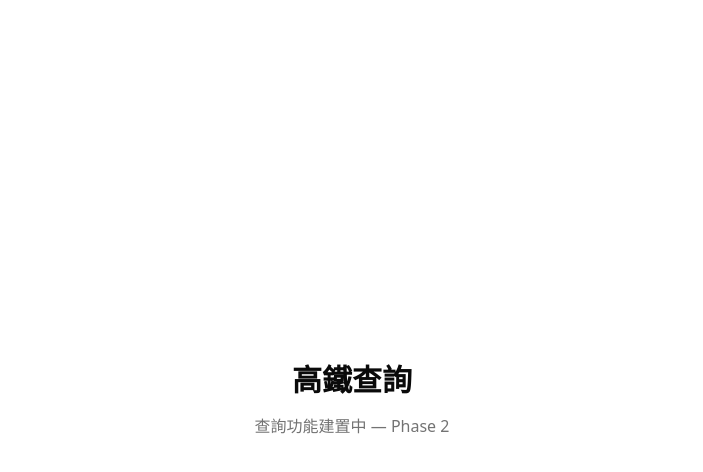
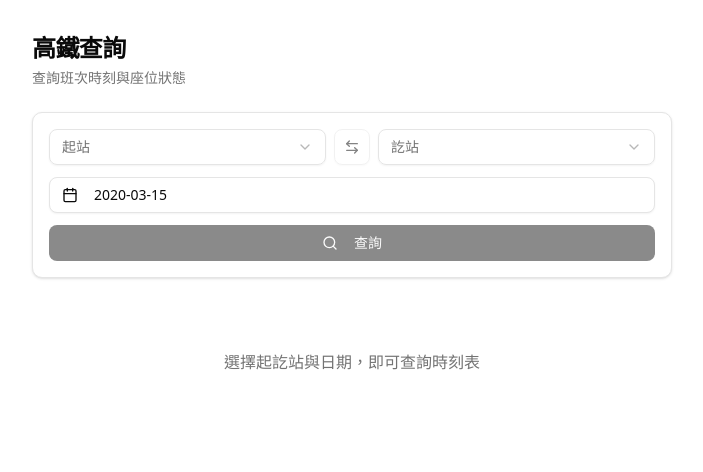
Before and after one commit to diamond520/thsr-query, a Next.js app: page / in a window 1280 px wide. Shown: the top 472 px of the page, without its empty margins (288-991 px from the left). Built offline with nearby package versions, Linux system fonts and the light colour scheme.

Commit message:
feat(02-04): integrate QueryForm + TrainList in page.tsx
- Replace placeholder page with client component using useState
- QueryForm onSubmit sets queryParams state
- TrainList receives queryParams as props, fires query only when non-null
- npm run build passes with 0 TypeScript errors

```diff
--- a/src/app/page.tsx
+++ b/src/app/page.tsx
@@ -1,8 +1,29 @@
-export default function HomePage() {
+'use client'
+
+import { useState } from 'react'
+import { QueryForm, QueryParams } from '@/components/query-form'
+import { TrainList } from '@/components/train-list'
+
+export default function Home() {
+  const [queryParams, setQueryParams] = useState<QueryParams | null>(null)
+
   return (
-    <main className="flex min-h-screen flex-col items-center justify-center p-8">
-      <h1 className="text-3xl font-bold mb-4">高鐵查詢</h1>
-      <p className="text-muted-foreground">查詢功能建置中 — Phase 2</p>
+    <main className="min-h-screen bg-background">
+      <div className="mx-auto max-w-2xl px-4 py-8">
+        {/* Page header */}
+        <div className="mb-6">
+          <h1 className="text-2xl font-bold tracking-tight">高鐵查詢</h1>
+          <p className="text-muted-foreground text-sm mt-1">查詢班次時刻與座位狀態</p>
+        </div>
+
+        {/* Query form — sets queryParams on submit */}
+        <div className="mb-6 rounded-lg border bg-card p-4 shadow-sm">
+          <QueryForm onSubmit={setQueryParams} />
+        </div>
+
+        {/* Train list — fires query only when queryParams is non-null */}
+        <TrainList params={queryParams} />
+      </div>
     </main>
   )
 }
```
